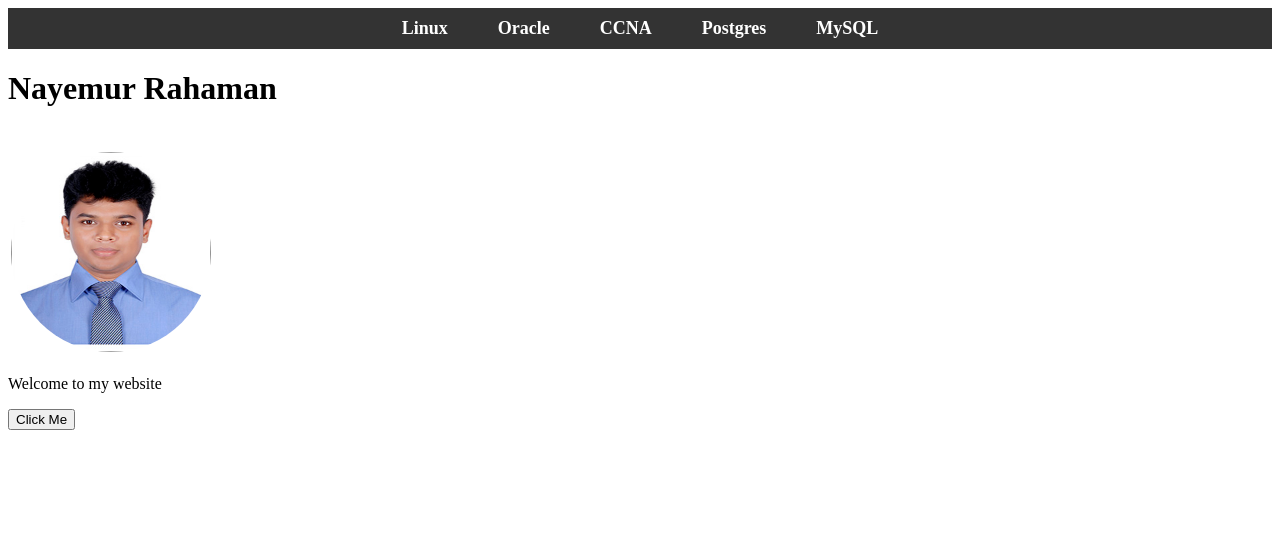
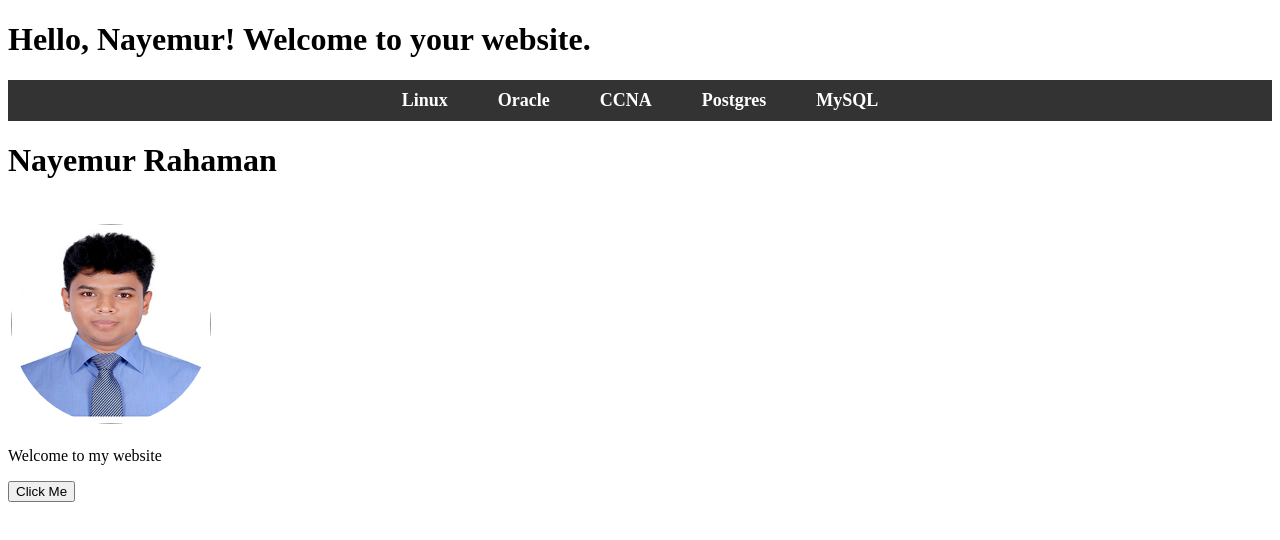
Before and after one commit to NAYEMUR/my-website, a plain HTML site: page index.html in a window 1280 px wide. Drawn offline with Linux system fonts and the light colour scheme.

Commit message:
Update index.html

```diff
--- a/index.html
+++ b/index.html
@@ -7,6 +7,7 @@
     <link rel="stylesheet" href="style.css">
 </head>
 <body>
+    <h1 id="movingText">Hello, Nayemur! Welcome to your website.</h1>
 
     <nav>
         <ul>
```
